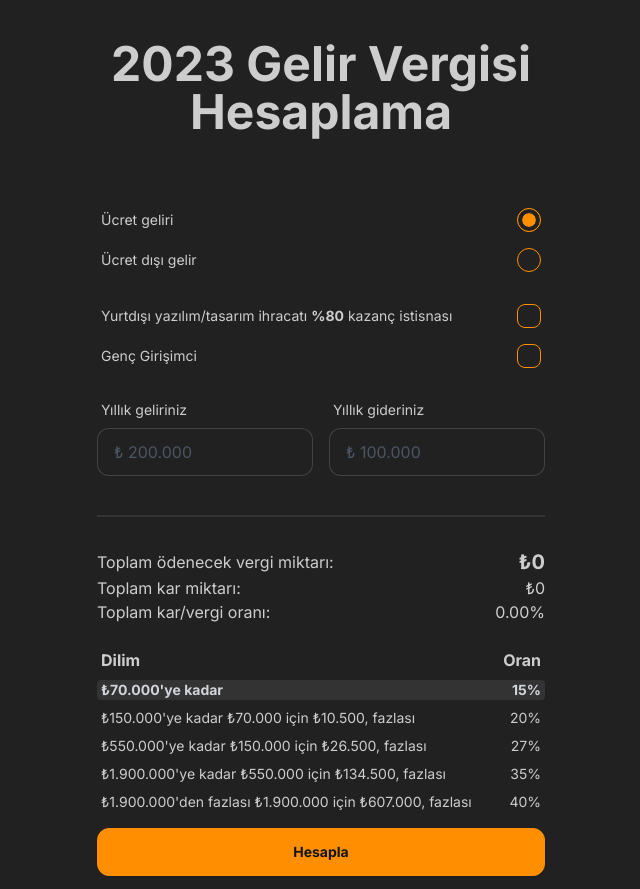
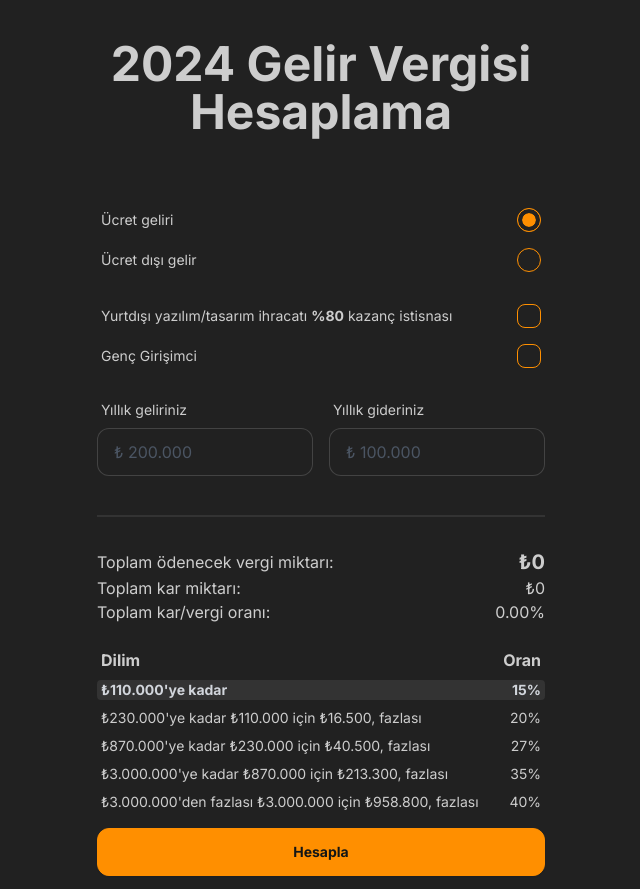
Before and after one commit to hamitaksln/hamitaksln.github.io, an Astro site: page /tax-calculator in a window 1280 px wide. Shown: the top 889 px of the page, without its empty margins (319-959 px from the left). Built offline with nearby package versions, Linux system fonts and the light colour scheme; Astro itself is replaced by a stand-in of ours.

Commit message:
Bump to 2024

```diff
--- a/src/components/TaxCalculator.jsx
+++ b/src/components/TaxCalculator.jsx
@@ -187,7 +187,7 @@ export default function TaxCalculator() {
                     <div className="hero-content text-center">
                         <div className="max-w-md space-y-4 sm:space-y-16">
                             <h1 className="sm:text-5xl text-2xl font-bold">
-                                2023 Gelir Vergisi Hesaplama
+                                2024 Gelir Vergisi Hesaplama
                             </h1>
                             <TaxForm />
                         </div>
--- a/src/constants/index.js
+++ b/src/constants/index.js
@@ -5,69 +5,69 @@ export const INCOME_TYPES = {
 
 export const TAX_BRACKETS = {
     [INCOME_TYPES.wage]: [
-        { baseAmount: 70_000, type: "lower", partialAmount: 0, partialTax: 0, rate: 0.15 },
+        { baseAmount: 110_000, type: "lower", partialAmount: 0, partialTax: 0, rate: 0.15 },
         {
-            baseAmount: 150_000,
+            baseAmount: 230_000,
             type: "lower",
-            partialAmount: 70_000,
-            partialTax: 10_500,
+            partialAmount: 110_000,
+            partialTax: 16_500,
             rate: 0.2
         },
         {
-            baseAmount: 550_000,
+            baseAmount: 870_000,
             type: "lower",
-            partialAmount: 150_000,
-            partialTax: 26_500,
+            partialAmount: 230_000,
+            partialTax: 40_500,
             rate: 0.27
         },
         {
-            baseAmount: 1_900_000,
+            baseAmount: 3_000_000,
             type: "lower",
-            partialAmount: 550_000,
-            partialTax: 134_500,
+            partialAmount: 870_000,
+            partialTax: 213_300,
             rate: 0.35
         },
         {
-            baseAmount: 1_900_000,
+            baseAmount: 3_000_000,
             type: "upper",
-            partialAmount: 1_900_000,
-            partialTax: 607_000,
+            partialAmount: 3_000_000,
+            partialTax: 958_800,
             rate: 0.4
         }
     ],
     [INCOME_TYPES.noneWage]: [
-        { baseAmount: 70_000, type: "lower", partialAmount: 0, partialTax: 0, rate: 0.15 },
+        { baseAmount: 110_000, type: "lower", partialAmount: 0, partialTax: 0, rate: 0.15 },
         {
-            baseAmount: 150_000,
+            baseAmount: 230_000,
             type: "lower",
-            partialAmount: 70_000,
-            partialTax: 10_500,
+            partialAmount: 110_000,
+            partialTax: 16_500,
             rate: 0.2
         },
         {
-            baseAmount: 370_000,
+            baseAmount: 580_000,
             type: "lower",
-            partialAmount: 150_000,
-            partialTax: 26_500,
+            partialAmount: 230_000,
+            partialTax: 40_500,
             rate: 0.27
         },
         {
-            baseAmount: 1_900_000,
+            baseAmount: 3_000_000,
             type: "lower",
-            partialAmount: 370_000,
-            partialTax: 85_900,
+            partialAmount: 580_000,
+            partialTax: 135_000,
             rate: 0.35
         },
         {
-            baseAmount: 1_900_000,
+            baseAmount: 3_000_000,
             type: "upper",
-            partialAmount: 1_900_000,
-            partialTax: 621_400,
+            partialAmount: 3_000_000,
+            partialTax: 982_000,
             rate: 0.4
         }
     ]
 }
 
-export const YOUNG_ENTREPRENEUR_DISCOUNT = 150_000
+export const YOUNG_ENTREPRENEUR_DISCOUNT = 230_000
 
 export const DIGIT_REGEX = /^[\d]+$/
--- a/src/pages/tax-calculator.astro
+++ b/src/pages/tax-calculator.astro
@@ -3,6 +3,6 @@ import TaxCalculator from "../components/TaxCalculator"
 import MainLayout from "../layout/MainLayout.astro"
 ---
 
-<MainLayout title="Gelir Vergisi Hesaplama 2023">
+<MainLayout title="Gelir Vergisi Hesaplama 2024">
     <TaxCalculator client:only />
 </MainLayout>
```
Also changed, not shown: README.md.
